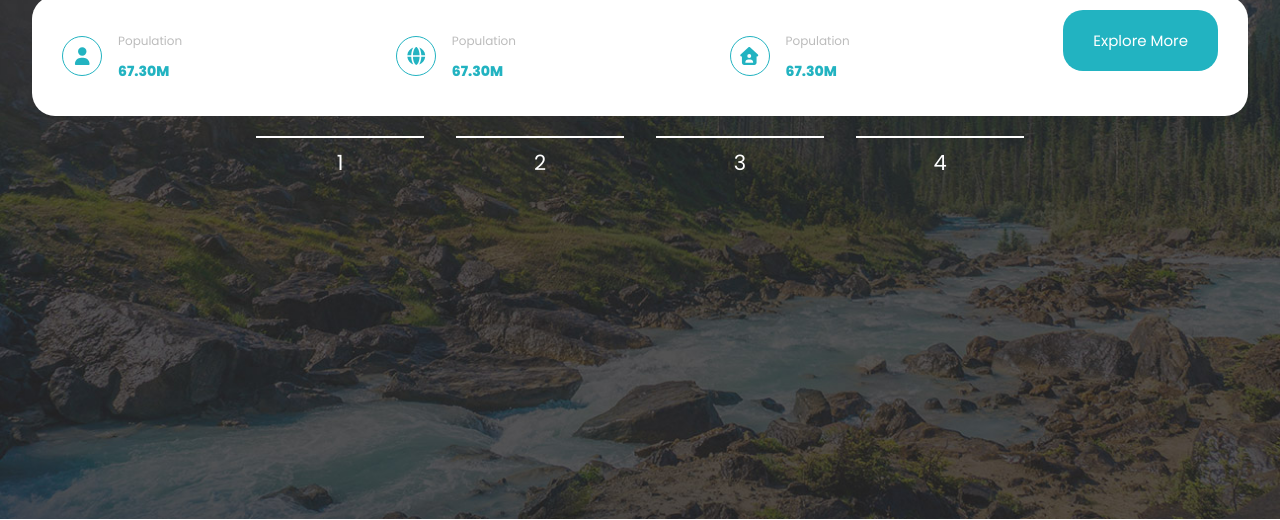
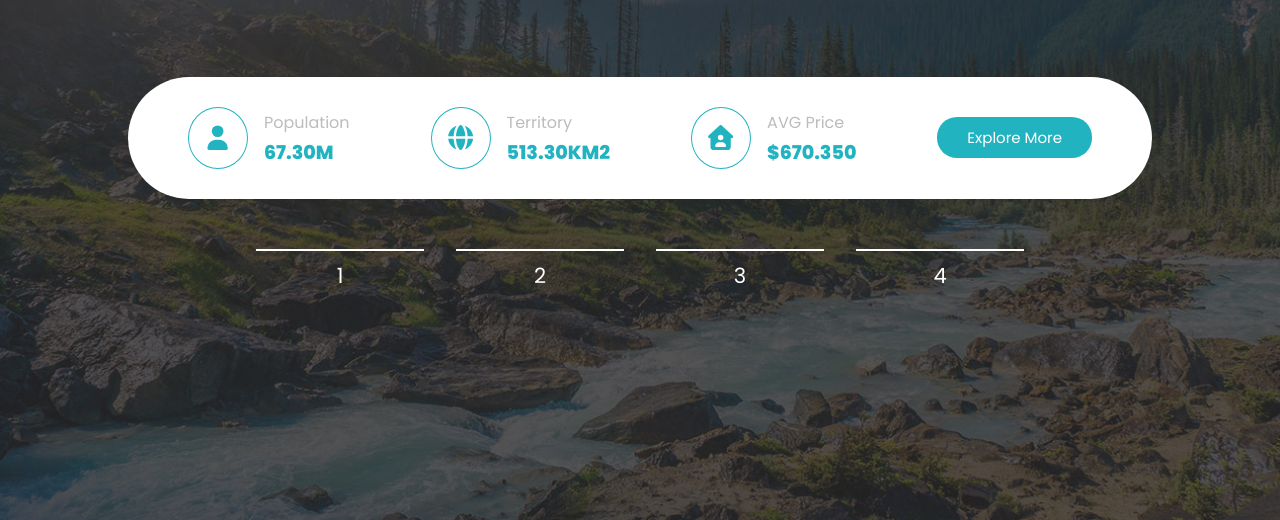
Before and after one commit to Adewunmi97/woox-template, a plain HTML site: page index.html in a window 1280 px wide. Shown: the part 354-874 px from the top of the page. Drawn offline with Linux system fonts and the light colour scheme.

Commit message:
add banner section responsiveness

```diff
--- a/assets/style.scss
+++ b/assets/style.scss
@@ -19,7 +19,7 @@ header {
             width: 100%;
             max-width: 100%;
             box-shadow: 0 0 1rem 0 $faint;
-            display: none;
+            display: flex;
             flex-direction: column;
             left: 50%;
             transform: translateX(-50%);
@@ -92,6 +92,7 @@ header {
                 margin-top: 20px;
                 @include medium {
                     font-size: 50px;
+                    margin-top: 30px;
                 }
             }
             a {
@@ -101,6 +102,14 @@ header {
                 outline: none;
                 border-radius: 20px;
                 margin-top: 35px;
+                transition: 2s;
+                @include medium {
+                    margin-top: 45px;
+                    &:hover {
+                        background-color: $primary;
+                        color: $secondary;
+                    }
+                }
             }
 
         }
@@ -110,12 +119,19 @@ header {
             padding: 30px;
             display: flex;
             justify-content: space-between;
+            align-items: center;
             flex-wrap: wrap;
             background-color: $secondary;
             color: $primary;
             border-radius: 23px;
             margin-top: 20px;
             gap: 1rem;
+            @include medium {
+                width: 80%;
+                border-radius: 70px;
+                padding: 30px 60px;
+                margin-top: 80px;
+            }
             .icon-text {
                 display: flex;
                 justify-content: space-between;
@@ -128,24 +144,42 @@ header {
                   border-radius: 50%;
                   font-size: 18px;
                   padding: 4px 2px 4px 2px;
+                  @include medium {
+                    width: 60px;
+                    padding: 15px 2px 15px 2px;
+                    font-size: 25px;
+                  }
                 }
                 h3 {
                     font-size: 12px;
                     font-weight: 400;
                     color: $p-tags;
+                    @include medium {
+                        font-size: 16px;
+                    }
                 }
                 p {
                     font-weight: 800;
                     font-size: 14px;
+                    @include medium {
+                        font-size: 19px;
+                    }
                 }
             }
             a {
                 padding: 20px 30px;
+                transition: 2s;
 color: $secondary;
 outline: none;
 border-radius: 20px;
 background-color: $primary;
 font-size: 15px;
+@include medium {
+    padding: 10px 30px;
+    &:hover {
+        filter: grayscale(0.3);
+    }
+}
             }
         }
         .numbers {
@@ -157,6 +191,9 @@ font-size: 15px;
                 align-items: center;
                 font-size: 21px;
                 margin-top: 20px;
+                @include medium {
+                    margin-top: 50px;
+                }
                 p {
                     border-top: 2px solid $secondary;
                     width: 180px;
--- a/index.html
+++ b/index.html
@@ -39,11 +39,11 @@
             <div><h3>Population</h3>
             <p>67.30M</p></div></div>
             <div class="icon-text"><span><i class="fas fa-globe"></i></span>
-                <div><h3>Population</h3>
-                <p>67.30M</p></div></div>
+                <div><h3>Territory</h3>
+                <p>513.30KM2</p></div></div>
                 <div class="icon-text"><span><i class="fas fa-house-user"></i></span>
-                    <div><h3>Population</h3>
-                    <p>67.30M</p></div></div>
+                    <div><h3>AVG Price</h3>
+                    <p>$670.350</p></div></div>
              <div><a href="#">Explore More</a></div>
         </div>
         <div class="numbers">
```
Also changed, not shown: css/style.min.css, 1 other file.
